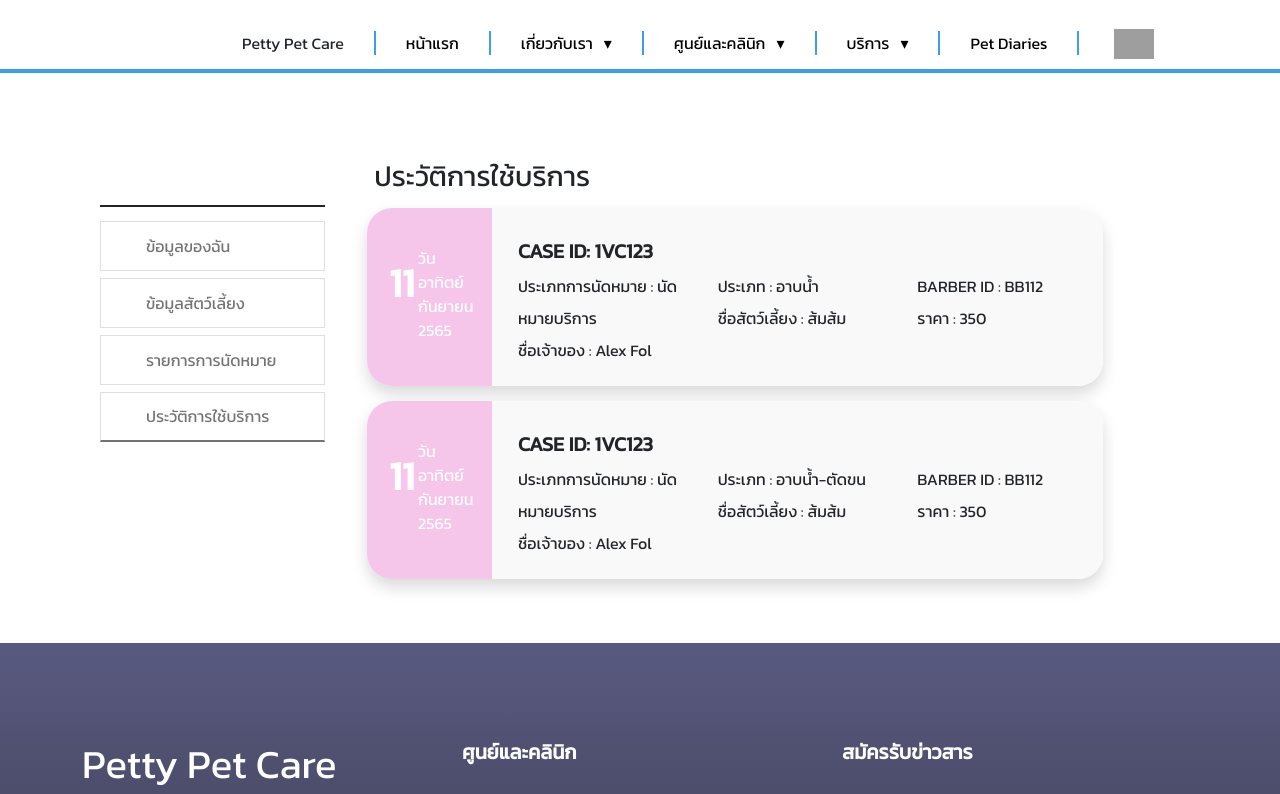
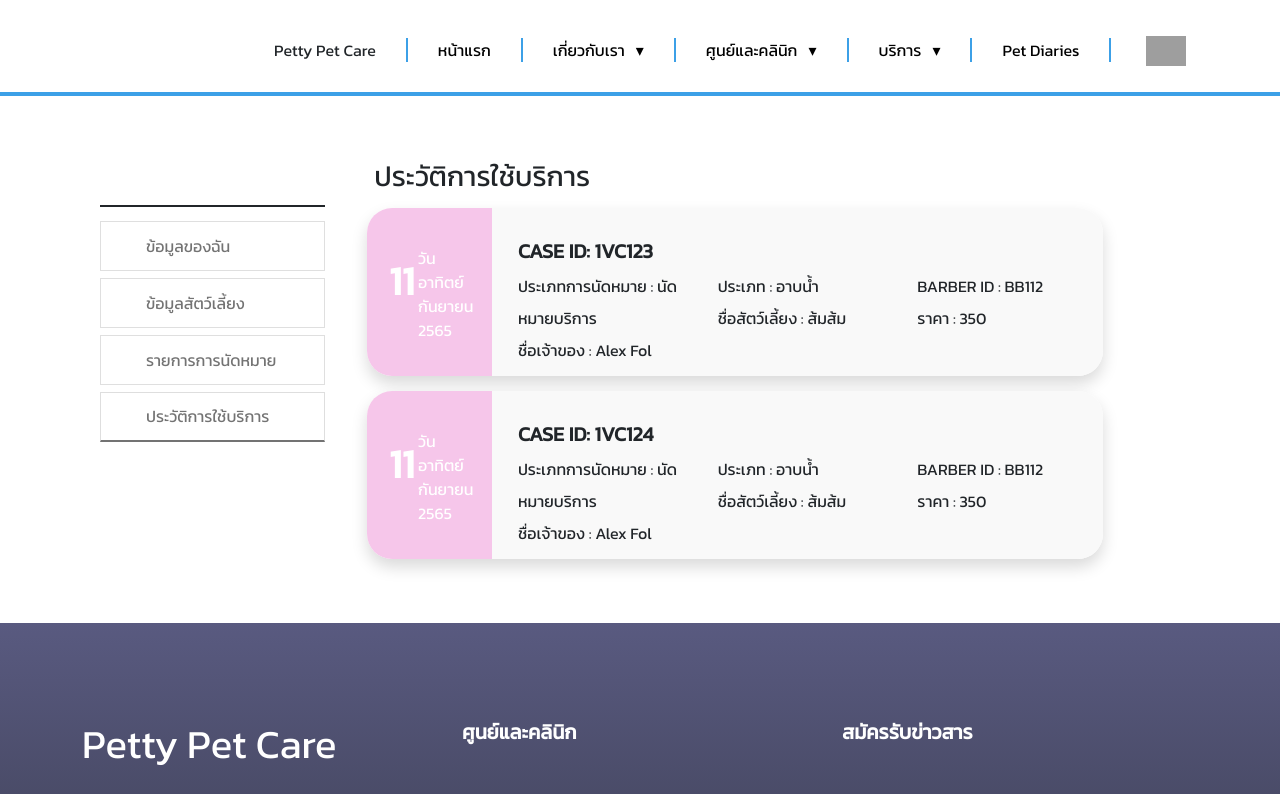
Before and after one commit to sakuro44/petcare, a Vue app: page /history in a window 1280 px wide. Shown: the top 794 px of the page. Built offline with nearby package versions, Linux system fonts and the light colour scheme; grey boxes are pictures that could not be loaded.

Commit message:
commit
update route and style

```diff
--- a/src/components/BarcodeGenerator.vue
+++ b/src/components/BarcodeGenerator.vue
@@ -47,7 +47,6 @@ export default {
   },
 };
 
-
 function generateBarcode() {
   var that = this;
 
@@ -84,6 +83,8 @@ function generateBarcode() {
 }
 
 function removeUndefinedProps(obj) {
-    Object.keys(obj).forEach(key => obj[key] === undefined ? delete obj[key] : {});
+  Object.keys(obj).forEach((key) =>
+    obj[key] === undefined ? delete obj[key] : {}
+  );
 }
 </script>
--- a/src/components/Footer.vue
+++ b/src/components/Footer.vue
@@ -84,7 +84,7 @@ export default {
 };
 </script>
 
-<style>
+<style scoped>
 ul {
     margin: 0px;
     padding: 0px;
--- a/src/components/HistoryCardVet.vue
+++ b/src/components/HistoryCardVet.vue
@@ -57,9 +57,9 @@ export default {
           price: "350",
         },
         {
-          caseID: "1VC123",
+          caseID: "1VC124",
           type: "นัดหมายบริการ",
-          note: "อาบน้ำ-ตัดขน",
+          note: "อาบน้ำ",
           oname: "Alex Fol",
           pname: "ส้มส้ม",
           barberID: "BB112",
@@ -77,7 +77,6 @@ export default {
 }
 .card {
   padding-top: 0px;
-  padding-bottom: 10px;
   border-radius: 25px;
   border: none;
   margin-top: 2%;
--- a/src/components/Navbar.vue
+++ b/src/components/Navbar.vue
@@ -22,9 +22,9 @@
     <li><a href="#">บริการ&nbsp;&nbsp;&nbsp;&dtrif;</a>
       <ul class="dropdown">
         <li><a href="#">ค้นหาแพทย์</a></li>
-        <li><router-link to="/about">นัดหมาย</router-link></li>
+        <li><router-link to="/form">นัดหมาย</router-link></li>
         <li><a href="#">แพคเกจและโปรโมชั่น</a></li>
-        <li><a href="#">คลินิกแมว</a>
+        <li><a href="">คลินิกแมว</a>
         </li>
         <li><router-link to="/bath">อาบน้ำตัดขน</router-link> </li>
         <li><router-link to="/room">ห้องพักสัตว์เลี้ยง</router-link> </li>
--- a/src/components/PetInformationCard.vue
+++ b/src/components/PetInformationCard.vue
@@ -22,7 +22,7 @@
           <div class="col">อายุ : {{ item.age }}</div>
         </div>
       </div>
-      <div class="col d-flex flex-wrap" style="direction: rtl">
+      <div class="col" style="direction: rtl">
         <div class="row">
           <div class="btn-submit">
             <button type="button" class="btn btn-primary">ทำการนัดหมาย</button>
@@ -35,7 +35,7 @@
               alt="calendar"
               style="height: 25px"
             />
-            &nbsp
+            &nbsp;
             <img src="../pic/clock .png" alt="clock" style="height: 25px" />
           </div>
         </div>
--- a/src/router/index.js
+++ b/src/router/index.js
@@ -27,6 +27,11 @@ const router = createRouter({
       path: "/history",
       name: "history",
       component: () => import("../components/HistoryCardVet.vue"),
+    },
+    {
+      path: "/form",
+      name: "form",
+      component: () => import("../components/AppointmentForm.vue"),
     },]
   },
   {
```
Lines whose indentation alone changed are shown as unchanged.
